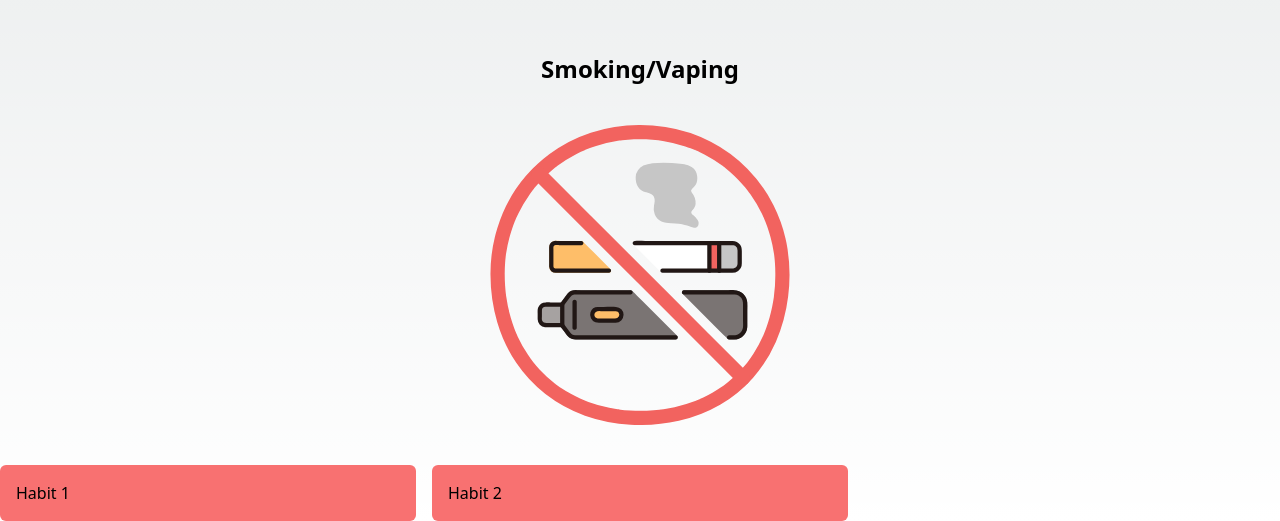
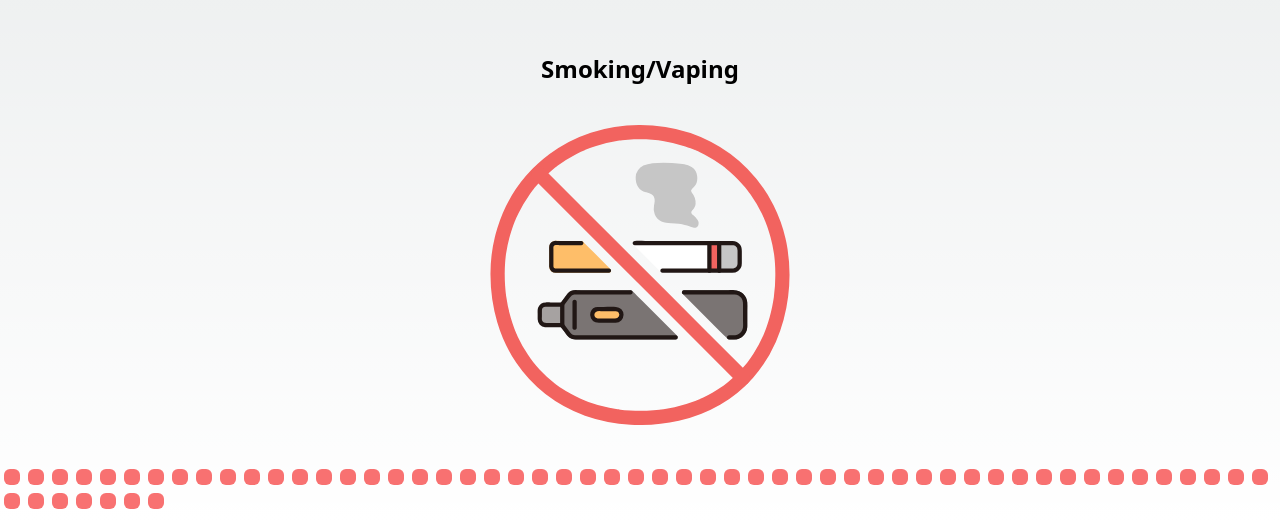
Before and after one commit to Brosey27/Bad-Habit-Breaker, a Next.js app in the folder bad-habit-breaker/: page / in a window 1280 px wide. Shown: the part 779-1300 px from the top of the page. Built offline with nearby package versions, Linux system fonts and the light colour scheme.

Commit message:
Add 60 squares in a row to indicate 60 days. The user can now click these squares to turn them green. Add message that pops up when the user turns each square green

```diff
--- a/bad-habit-breaker/components/HabitGrid.js
+++ b/bad-habit-breaker/components/HabitGrid.js
@@ -1,31 +1,33 @@
 import React, { useState } from 'react';
 
 const HabitGrid = () => {
-  const [habits, setHabits] = useState([
-    { name: 'Habit 1', completed: false },
-    { name: 'Habit 2', completed: false },
-    // Add more habits as needed
-  ]);
+  const [habits, setHabits] = useState(Array(60).fill(false));
+  const [message, setMessage] = useState('');
 
-  const toggleHabit = (index) => {
+  const toggleDay = (index) => {
     const updatedHabits = [...habits];
-    updatedHabits[index].completed = !updatedHabits[index].completed;
+    updatedHabits[index] = !updatedHabits[index];
     setHabits(updatedHabits);
+
+    if (updatedHabits[index]) {
+      setMessage('Nice work, keep it up!');
+    } else {
+      setMessage('');
+    }
   };
 
   return (
-    <div className="grid grid-cols-3 gap-4">
-      {habits.map((habit, index) => (
+    <div className="flex flex-wrap">
+      {habits.map((completed, index) => (
         <div
           key={index}
-          className={`p-4 rounded-md cursor-pointer ${
-            habit.completed ? 'bg-green-400' : 'bg-red-400'
+          onClick={() => toggleDay(index)}
+          className={`w-4 h-4 rounded-md cursor-pointer my-1 mx-1 ${
+            completed ? 'bg-green-400' : 'bg-red-400'
           }`}
-          onClick={() => toggleHabit(index)}
-        >
-          {habit.name}
-        </div>
+        />
       ))}
+      <div className="w-full text-center text-green-600 mt-2">{message}</div>
     </div>
   );
 };
```
